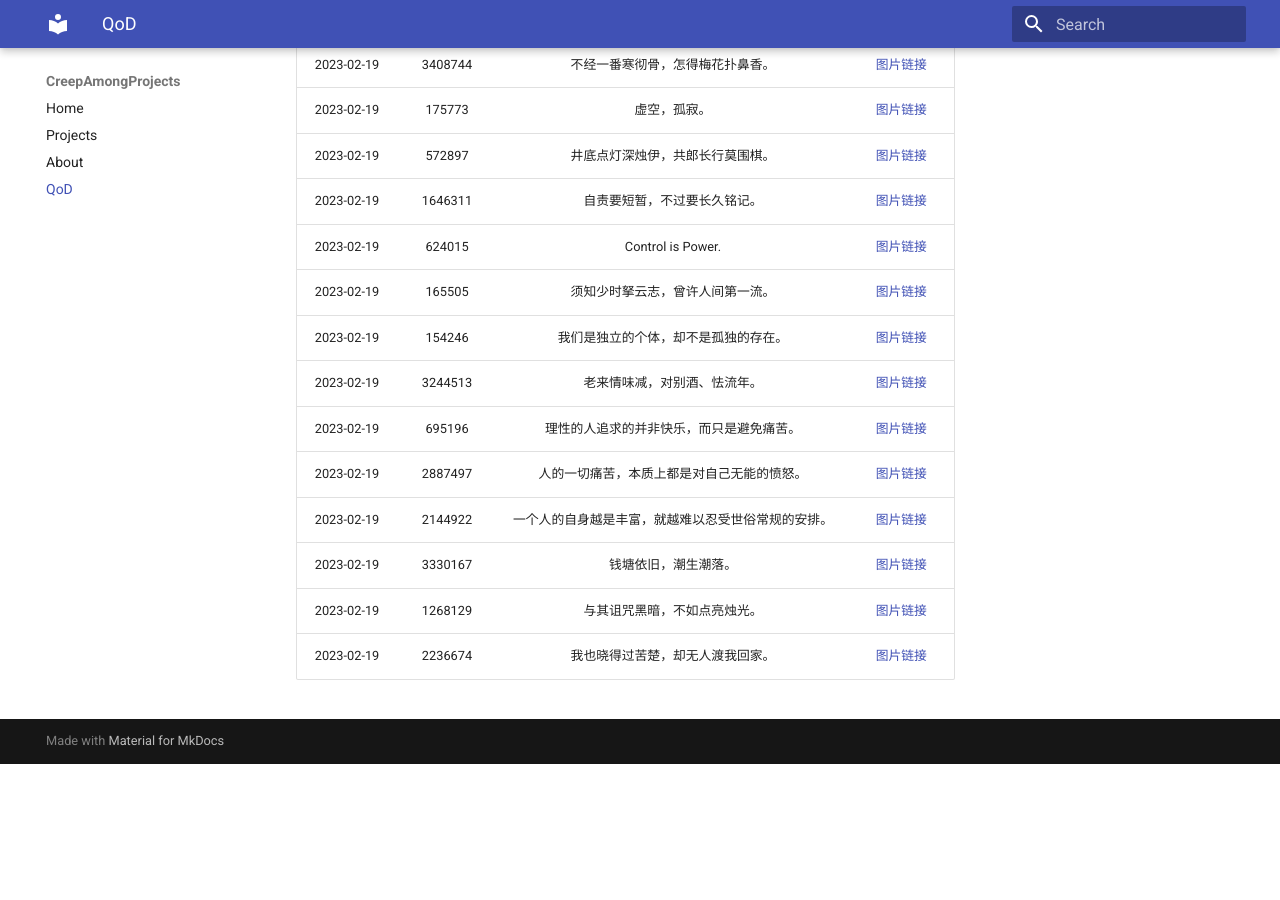
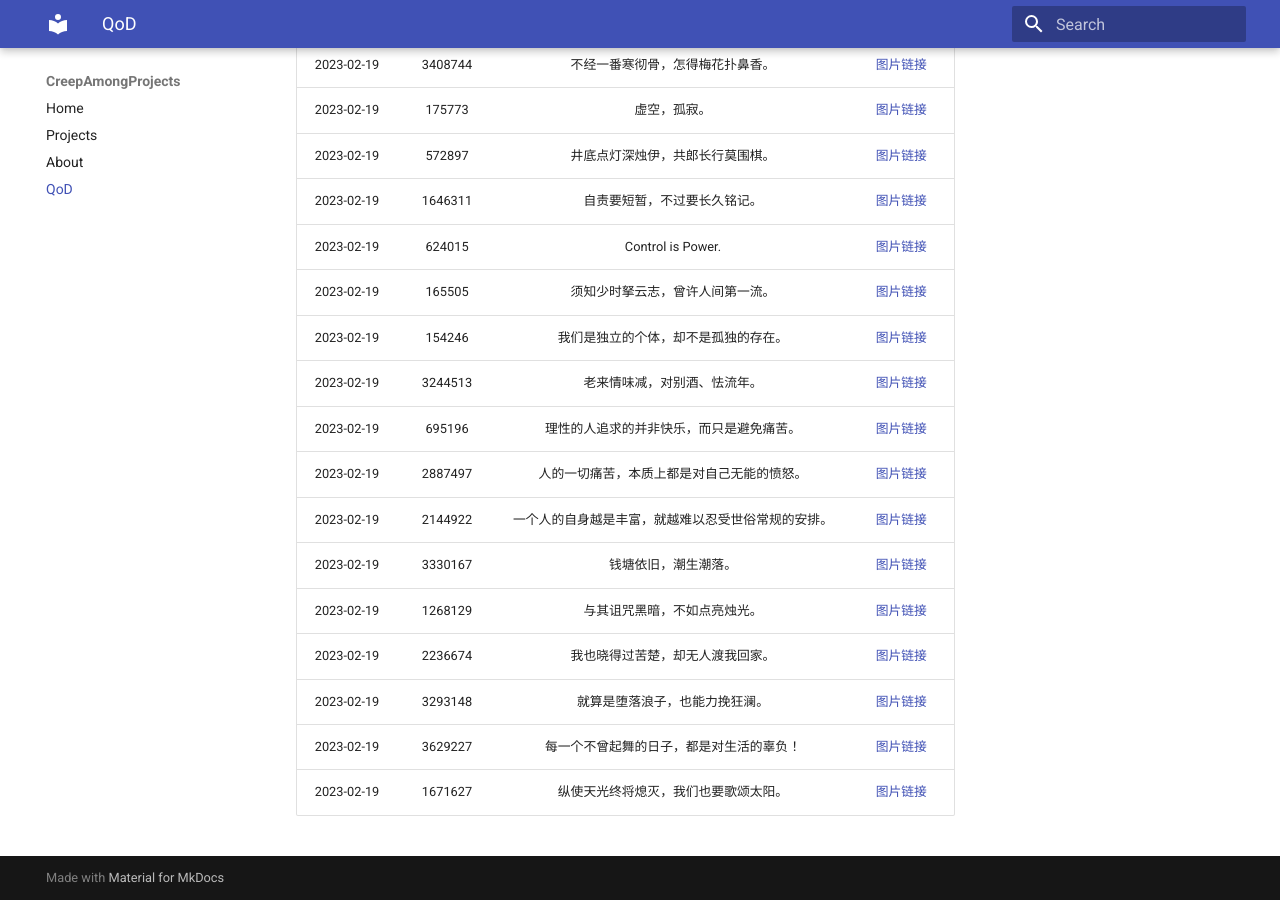
Before and after one commit to Creep-Among-Projects/CAP-Pages, an MkDocs documentation site: the page built from docs/qod.md, in a window 1280 px wide and 900 px high, scrolled down 1129 px. Built offline with MkDocs 1.6.1 and Material for MkDocs 9.7.7, drawn with Linux system fonts in a browser that asks for light colours; comment, search, counter and statistics services are not loaded; before the commit the page ends 1893 px from its top, so only the background shows below that.

Commit message:
QoD Generator: 2023-02-19 20:33:13 UTC+00:00

```diff
--- a/docs/qod.md
+++ b/docs/qod.md
@@ -58,3 +58,6 @@ Theoretically three daily quotes will be automatically updated here each day.
 |2023-02-19|3330167|钱塘依旧，潮生潮落。|[图片链接](./qods/3330167.jpg)|
 |2023-02-19|1268129|与其诅咒黑暗，不如点亮烛光。|[图片链接](./qods/1268129.jpg)|
 |2023-02-19|2236674|我也晓得过苦楚，却无人渡我回家。|[图片链接](./qods/2236674.jpg)|
+|2023-02-19|3293148|就算是堕落浪子，也能力挽狂澜。|[图片链接](./qods/3293148.jpg)|
+|2023-02-19|3629227|每一个不曾起舞的日子，都是对生活的辜负！|[图片链接](./qods/3629227.jpg)|
+|2023-02-19|1671627|纵使天光终将熄灭，我们也要歌颂太阳。|[图片链接](./qods/1671627.jpg)|
```
Also changed, not shown: docs/qods/1671627.jpg (added), docs/qods/3293148.jpg (added), docs/qods/3629227.jpg (added), 1 other file.
